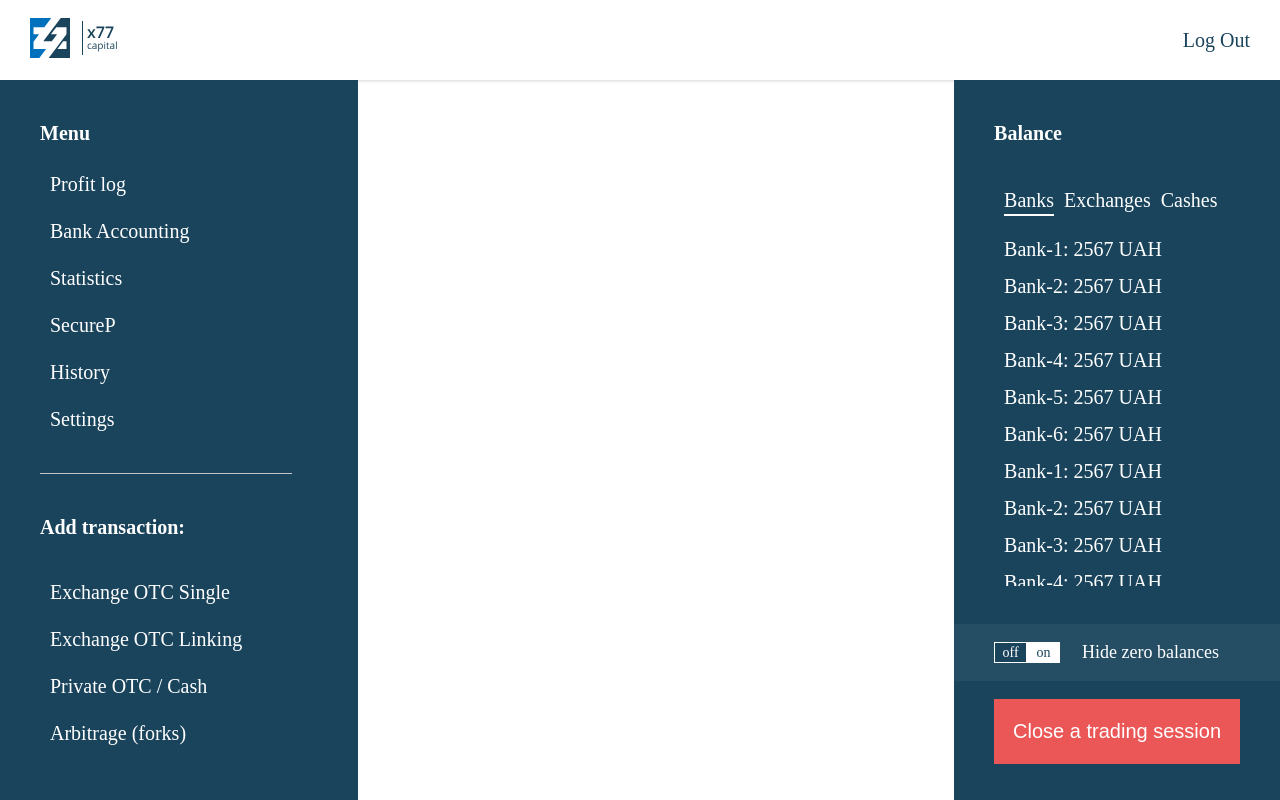
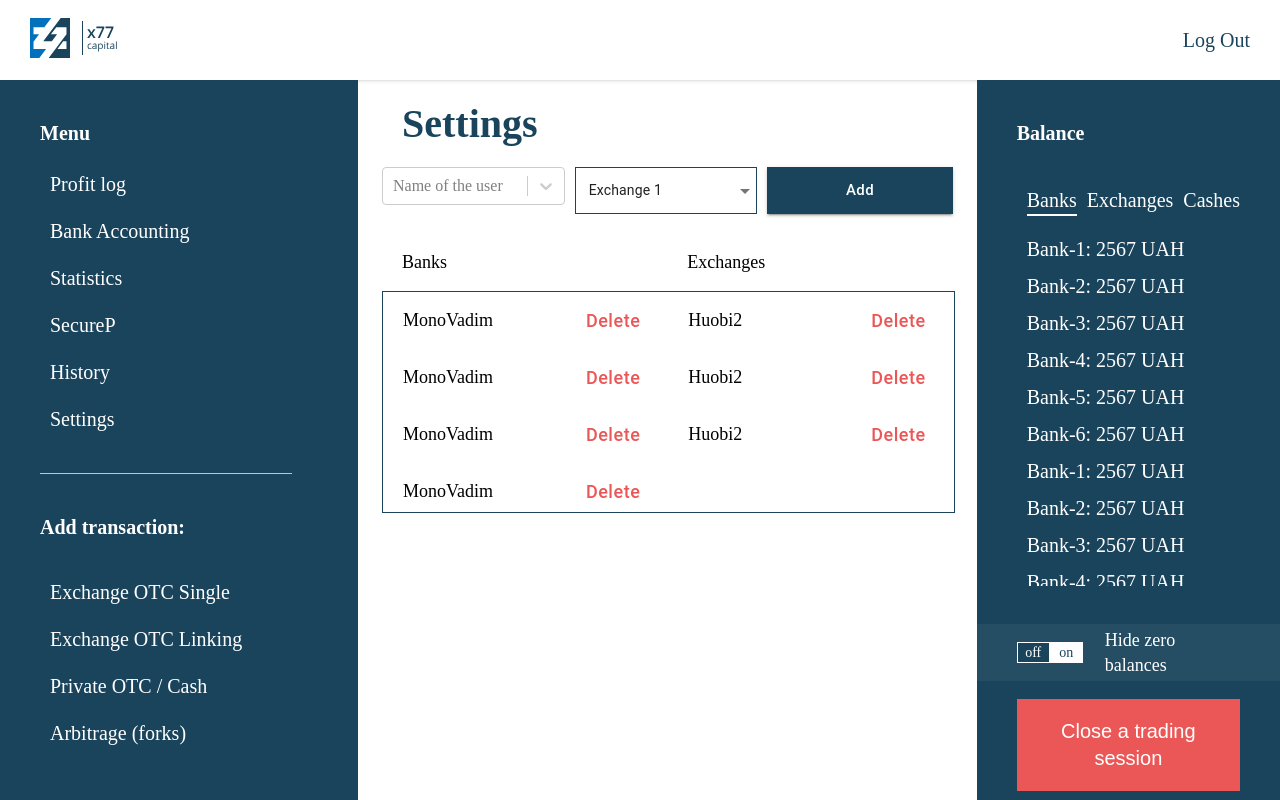
Before and after one commit to real-festil/x77capital, a React (Create React App) app: page /pages/settings in a window 1280 px wide. Built offline with nearby package versions, Linux system fonts and the light colour scheme.

Commit message:
added settings page

```diff
--- a/package.json
+++ b/package.json
@@ -3,6 +3,7 @@
   "version": "0.1.0",
   "private": true,
   "dependencies": {
+    "@dccs/react-searchable-select-mui": "^0.2.11",
     "@material-ui/core": "^4.12.3",
     "@testing-library/jest-dom": "^5.11.4",
     "@testing-library/react": "^11.1.0",
@@ -20,6 +21,8 @@
     "react-google-recaptcha": "^2.1.0",
     "react-router-dom": "^5.3.0",
     "react-scripts": "4.0.3",
+    "react-select": "^5.1.0",
+    "react-select-search": "^3.0.8",
     "typescript": "^4.1.2",
     "web-vitals": "^1.0.1"
   },
--- a/src/App.tsx
+++ b/src/App.tsx
@@ -11,6 +11,8 @@ import ProfitLog from "./pages/ProfitLog";
 import BankAccounting from './pages/BankAccounting';
 import Statistics from './pages/Statistics';
 import SecureP from "./pages/SecureP";
+import Settings from "./pages/Settings";
+import CheckBalance from "./pages/CheckBalance";
 
 function App() {
   return (
@@ -45,6 +47,12 @@ function App() {
             <Route path="/pages/securep" exact>
               <SecureP />
             </Route>
+            <Route path="/pages/settings" exact>
+              <Settings />
+            </Route>
+            <Route path="/pages/check-balance" exact>
+              <CheckBalance />
+            </Route>
             <RightSideBar />
           </div>
         </Route>
--- /dev/null
+++ b/src/pages/CheckBalance.tsx
@@ -0,0 +1,11 @@
+import { Box, Container } from "@material-ui/core";
+
+export default function CheckBalance() {
+  return (
+    <Container className='profitLog'>
+      <Box className='profitLog__head'>
+        <h2>Settings</h2>
+      </Box>
+    </Container>
+  )
+}
--- /dev/null
+++ b/src/pages/Settings.tsx
@@ -0,0 +1,71 @@
+import Search from 'react-select';
+import {Box, Container, MenuItem} from "@material-ui/core";
+import {Select as MaterailSearch, Button} from '@material-ui/core';
+
+export default function Settings() {
+  const options = [
+    {value: 'user_1', label: 'User_1'},
+    {value: 'user_2', label: 'User_2'},
+    {value: 'user_3', label: 'User_3'}
+  ];
+
+  return (
+    <Container className='profitLog'>
+      <Box className='profitLog__head'>
+        <h2>Settings</h2>
+      </Box>
+      <Box className='settings__wrap-select'>
+        <Search options={options} className='settings__wrap-search' placeholder='Name of the user' />
+        <MaterailSearch className='settings__select' defaultValue='Exchange 1'>
+          <MenuItem value='Exchange 1'>Exchange 1</MenuItem>
+          <MenuItem value='Exchange 2'>Exchange 2</MenuItem>
+        </MaterailSearch>
+        <Button variant='contained'>Add</Button>
+      </Box>
+      <Box className='settings__table'>
+        <Box className='settings__table-header'>
+          <p>Banks</p>
+          <p>Exchanges</p>
+        </Box>
+        <Box className='settings__table-wrap'>
+          <Box className='settings__table-wrap-item'>
+            <Box className='settings__table-item'>
+              <p>MonoVadim</p>
+              <Button variant="text">Delete</Button>
+            </Box>
+            <Box className='settings__table-item'>
+              <p>MonoVadim</p>
+              <Button variant="text">Delete</Button>
+            </Box>
+            <Box className='settings__table-item'>
+              <p>MonoVadim</p>
+              <Button variant="text">Delete</Button>
+            </Box>
+            <Box className='settings__table-item'>
+              <p>MonoVadim</p>
+              <Button variant="text">Delete</Button>
+            </Box>
+            <Box className='settings__table-item'>
+              <p>MonoVadim</p>
+              <Button variant="text">Delete</Button>
+            </Box>
+          </Box>
+          <Box className='settings__table-wrap-item'>
+            <Box className='settings__table-item'>
+              <p>Huobi2</p>
+              <Button variant="text">Delete</Button>
+            </Box>
+            <Box className='settings__table-item'>
+              <p>Huobi2</p>
+              <Button variant="text">Delete</Button>
+            </Box>
+            <Box className='settings__table-item'>
+              <p>Huobi2</p>
+              <Button variant="text">Delete</Button>
+            </Box>
+          </Box>
+        </Box>
+      </Box>
+    </Container>
+  )
+}
--- a/src/styles/pages/_securep.scss
+++ b/src/styles/pages/_securep.scss
@@ -5,6 +5,7 @@
     justify-content: space-between;
     border: 1px solid #1A445C;
     button {
+      text-transform: none;
       width: 35%;
       height: 53px;
       font-size: 20px;
@@ -57,6 +58,7 @@
         }
         button {
           width: 250px;
+          text-transform: none;
           background: #1A445C;
           color: #fff;
           font-size: 15px;
--- /dev/null
+++ b/src/styles/pages/_settings.scss
@@ -0,0 +1,109 @@
+.settings {
+  &__wrap-select {
+    margin-top: 20px;
+    display: flex;
+    justify-content: space-between;
+    button {
+      width: 35%;
+      background: #1A445C;
+      color: #fff;
+      font-size: 15px;
+      border-radius: 0;
+      text-transform: none;
+      &:hover {
+        background: #1A445C;
+      }
+    }
+    .settings__wrap-search {
+      display: block;
+      width: 35%;
+      .css-1s2u09g-control {
+        height: 47px;
+        border-top-left-radius: 0 !important;
+        border-top-right-radius: 0 !important;
+        border-bottom-right-radius: 0 !important;
+        border-bottom-left-radius: 0 !important;
+        border: 1px solid #1A445C;
+      }
+      .css-1pahdxg-control {
+        height: 47px;
+        border-top-left-radius: 0 !important;
+        border-top-right-radius: 0 !important;
+        border-bottom-right-radius: 0 !important;
+        border-bottom-left-radius: 0 !important;
+        border: 1px solid #1A445C;
+        box-shadow: none;
+      }
+      .css-1okebmr-indicatorSeparator {
+        display: none;
+      }
+    }
+  }
+  &__select {
+    width: 35%;
+    margin-left: 10px;
+    margin-right: 10px;
+    .MuiSelect-select {
+      font-size: 14px !important;
+      border: 1px solid #1A445C;
+      padding: 13px !important;
+      background: transparent !important;
+    }
+    &::before {
+      border: none;
+      content: none;
+      display: none;
+    }
+    &::after {
+      border-bottom: none !important;
+    }
+  }
+  &__table {
+    margin-top: 20px;
+    &-header {
+      display: flex;
+      p {
+        width: 50%;
+        font-size: 18px;
+        margin-left: 20px;
+      }
+    }
+    &-wrap {
+      width: calc(100% - 40px);
+      max-height: 200px;
+      display: flex;
+      border: 1px solid #1A445C;
+      padding: 20px;
+      padding-top: 0px;
+      overflow-y: scroll;
+      &-item {
+        width: 50%;
+        display: flex;
+        flex-direction: column;
+        &:nth-child(2) {
+          margin-left: 40px;
+        }
+        .settings__table-item {
+          width: 100%;
+          justify-content: space-between;
+          font-size: 18px;
+          button {
+            font-size: 18px;
+            color: #EB5757;
+            text-transform: none;
+          }
+        }
+      }
+      &::-webkit-scrollbar {
+        width: 2px;
+        right: 10px;
+      }
+      &::-webkit-scrollbar-track {
+        background-color: transparent;
+      }
+      &::-webkit-scrollbar-thumb {
+        background: #1A445C;
+      }
+    }
+  }
+}
--- a/src/styles/pages/index.scss
+++ b/src/styles/pages/index.scss
@@ -2,4 +2,6 @@
 @import "profit-log";
 @import "bank-accounting";
 @import "securep";
+@import "settings";
+@import "check-balance";
 @import "container";
```
Also changed, not shown: src/styles/pages/_check-balance.scss (added), 1 other file (tests, documents, lock files or other folders).
